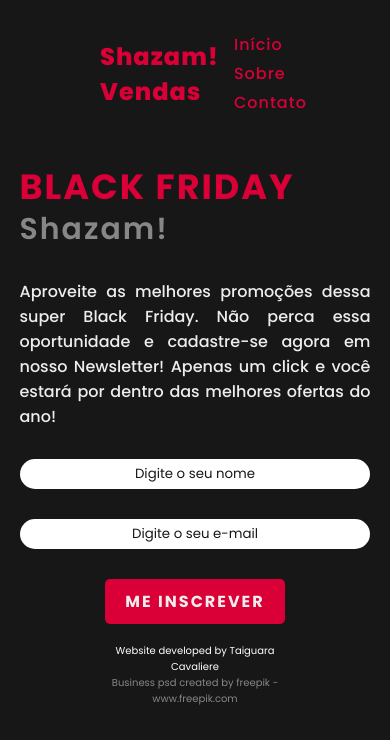
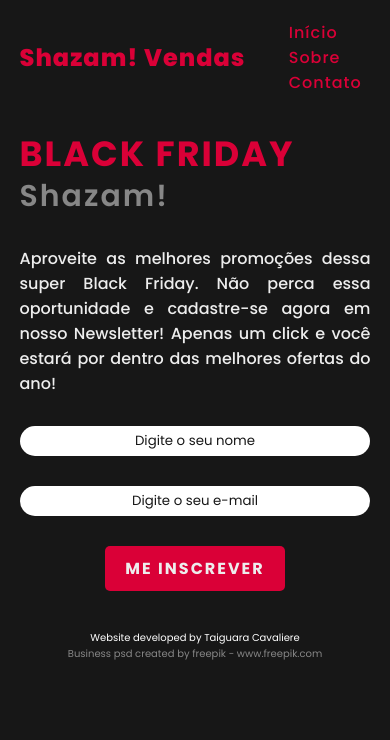
Before and after one commit to taiguaracsp/Hiring-Coders-2-Landing-Page, a plain HTML site: page index.html in a window 390 px wide. Drawn offline with Linux system fonts and the light colour scheme.

Commit message:
Margin adjusted for small screens

```diff
--- a/css/styles.css
+++ b/css/styles.css
@@ -150,6 +150,15 @@
 }
 
 @media (max-width: 636px){
+    header{
+        margin: 0;
+        padding: 5%;
+    }
+
+    header .nav a{
+        padding: 0;
+    }
+
     .content{
         margin: 5%;
     }
@@ -172,6 +181,10 @@
         background-position: inherit;
         background-size: auto;
     }
+
+    .footer{
+        margin: 5%;
+    }
 }
 
 @media  (max-width: 775px){
```
